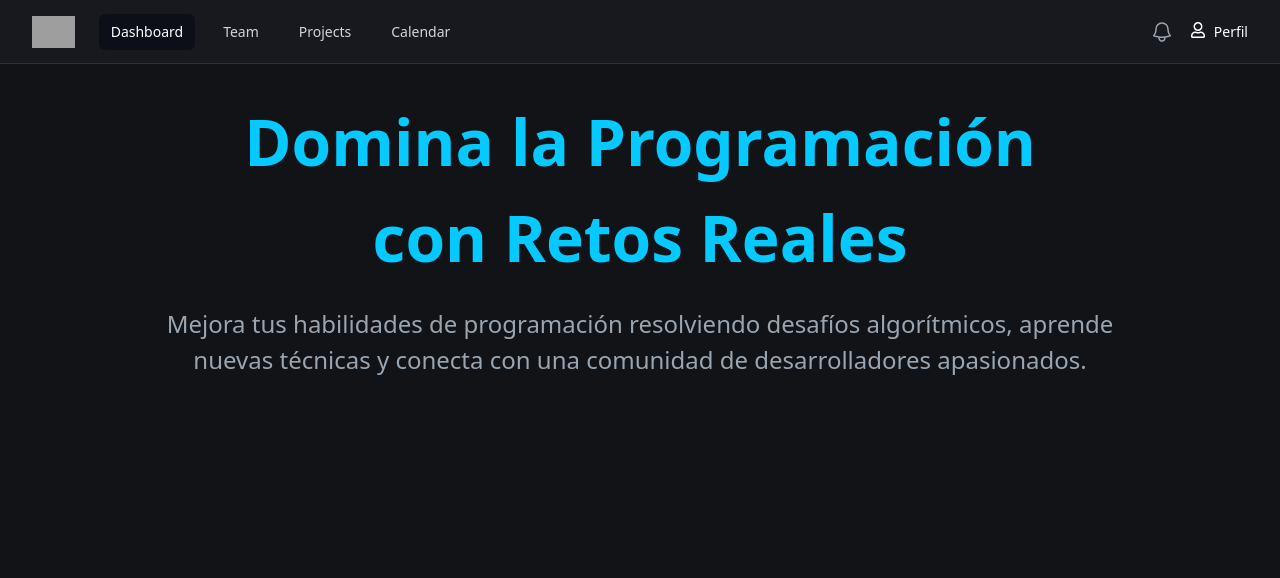
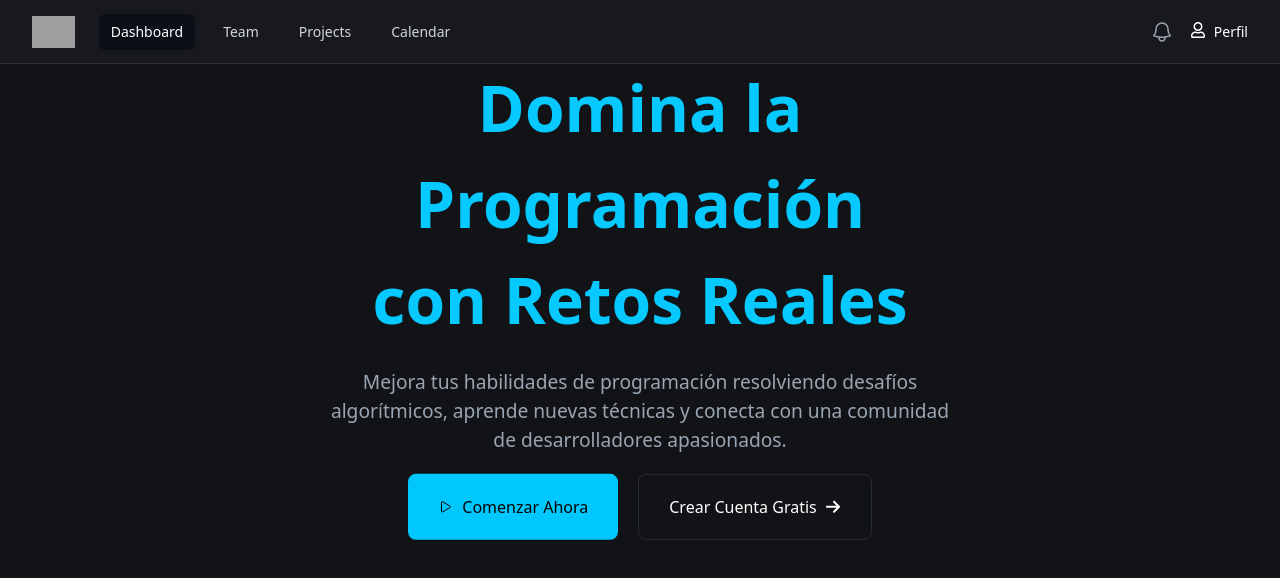
Before and after one commit to Cristopher5917K/crackCoding-FE, a React (Create React App) app in the folder crack-coding/: page / in a window 1280 px wide. Shown: the top 578 px of the page. Built offline with nearby package versions, Linux system fonts and the light colour scheme; grey boxes are pictures that could not be loaded.

Commit message:
Css modified and buttons added

```diff
--- a/crack-coding/src/index.css
+++ b/crack-coding/src/index.css
@@ -11,20 +11,74 @@ body{
   background-color: #121317;
 }
 
+.text-center{
+   position: absolute;
+  top: 35%;
+  left: 50%;
+  transform: translate(-50%, -50%);
+
+  display: flex;
+  flex-direction: column;
+  justify-content: center;
+  align-items: center;
+  text-align: center;
+}
 .home-title{
-  display: flex;
-  justify-content: center;
   color: #06c9ff;
   font-size: 4rem;
   font-weight: bold;
   padding: 10px;
 }
 
-.inro-text{
-  display: flex;
-  justify-content: center;
+.intro-text{
   color: #99A6B2;
-  font-size: 1.5rem;
+  font-size: 1.2rem;
   padding: 10px;
 
 }
+
+
+.home-buttons{
+  display: flex;
+  justify-content: center;
+  gap: 20px;
+  padding: 10px;
+}
+
+
+.btn-get-started{
+  background-color: #00C8FF;
+  display: flex;
+  align-items: center;   /* centra verticalmente ícono y texto */
+  justify-content: center; /* centra horizontalmente el contenido */
+  gap: 8px; /* espacio entre ícono y texto */
+  padding: 20px 30px;
+  border: none;
+  border-radius: 8px;
+  font-size: 1rem;
+
+}
+
+.btn-get-started:hover{
+  background-color: #05b1e1;
+  transition: background-color 0.3s ease;
+}
+
+.btn-sign-up{
+  color: white;
+  border-radius: 5px;
+  padding: 10px;
+  border: 1px solid #282C33;
+  display: flex;
+  align-items: center;   /* centra verticalmente ícono y texto */
+  justify-content: center; /* centra horizontalmente el contenido */
+  gap: 8px; /* espacio entre ícono y texto */
+  padding: 20px 30px;
+  border-radius: 8px;
+  font-size: 1rem;
+}
+
+.btn-sign-up:hover{
+  background-color: #333841;
+  transition: background-color 0.3s ease;
+}
--- a/crack-coding/src/views/Home.jsx
+++ b/crack-coding/src/views/Home.jsx
@@ -1,5 +1,7 @@
 import React from 'react'
 import '../index.css'
+import { IoPlayOutline } from "react-icons/io5";
+import { FaArrowRight } from "react-icons/fa6";
 
 const Home = () => {
   return (
@@ -8,9 +10,20 @@ const Home = () => {
         <h1 className='home-title'>
           Domina la Programación <br/>con Retos Reales
         </h1>
-        <p className='inro-text'>Mejora tus habilidades de programación resolviendo desafíos
-          algorítmicos, aprende<br/> nuevas técnicas y conecta con una comunidad de desarrolladores apasionados.
+        <p className='intro-text'>Mejora tus habilidades de programación resolviendo desafíos
+          algorítmicos, aprende nuevas técnicas y conecta con una comunidad de desarrolladores apasionados.
         </p>
+        <div className='home-buttons'>
+          <button className='btn-get-started'>
+          <IoPlayOutline /><span>Comenzar Ahora </span>
+
+        </button>
+        <button className='btn-sign-up'>
+          Crear Cuenta Gratis
+          <FaArrowRight />
+        </button>
+        </div>
+
     </div>
    </>
   )
```
